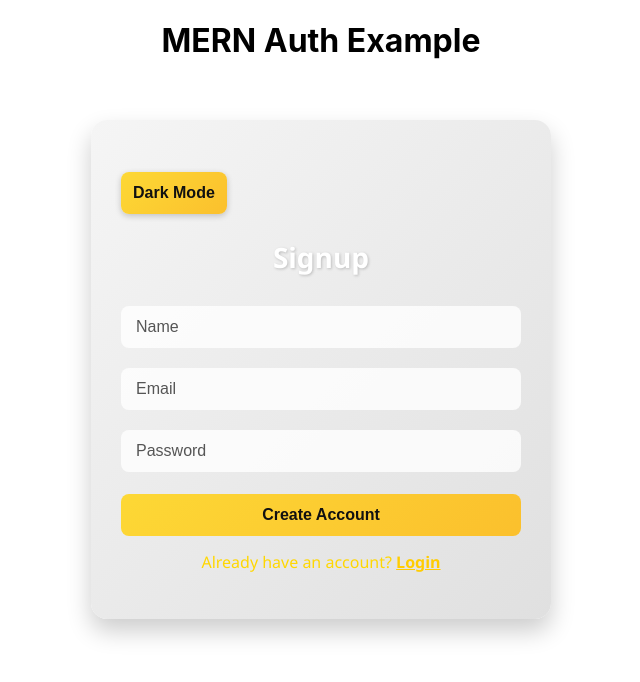
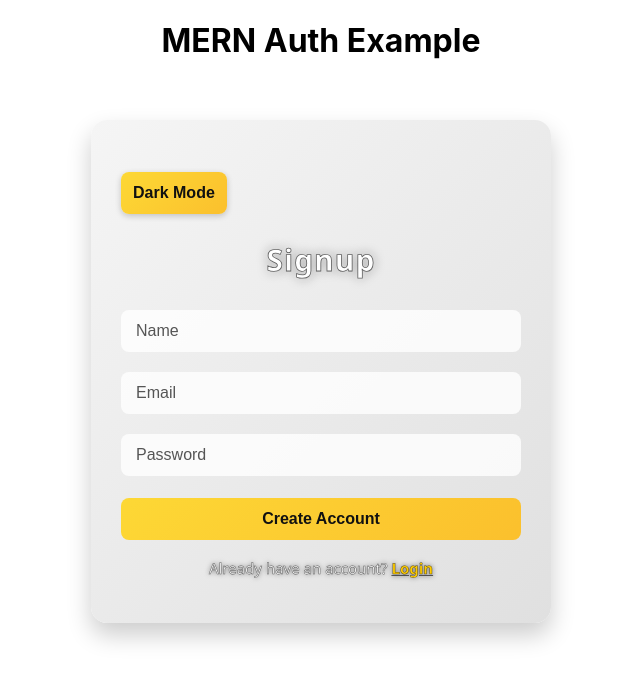
Before and after one commit to parth-negi00/Authentication-Page, a React (Create React App) app in the folder client/: page / in a window 1280 px wide. Shown: the top 682 px of the page, without its empty margins (319-959 px from the left). Built offline with nearby package versions, Linux system fonts and the light colour scheme.

Commit message:
text changed

```diff
--- a/client/src/components/Signup.css
+++ b/client/src/components/Signup.css
@@ -19,11 +19,19 @@
 .signup-container h2 {
   text-align: center;
   margin-bottom: 20px;
-  font-size: 28px;
-  font-weight: 600;
-  color: #fff;
-  text-shadow: 1px 1px 3px rgba(0,0,0,0.2);
+  font-size: 30px;
+  font-weight: 700;
+  color: #ffffff;
+
+  /* Border + glow effect */
+  -webkit-text-stroke: 0.8px rgba(0, 0, 0, 0.6);
+  text-shadow:
+    0 0 6px rgba(255, 255, 255, 0.4),
+    0 0 12px rgba(0, 0, 0, 0.4);
+
+  letter-spacing: 1px;
 }
+
 
 .signup-container form {
   display: flex;
@@ -168,9 +176,16 @@
 /* Switch link */
 .switch-link {
   text-align: center;
-  margin-top: 15px;
+  margin-top: 18px;
   font-weight: 500;
-  color: #ffd700;
+  font-size: 15px;
+  color: #ffffff;
+
+  /* Border + glow for visibility */
+  -webkit-text-stroke: 0.5px rgba(0, 0, 0, 0.6);
+  text-shadow:
+    0 0 5px rgba(0, 0, 0, 0.6),
+    0 0 10px rgba(255, 255, 255, 0.25);
 }
 
 .switch-link .link {
```
